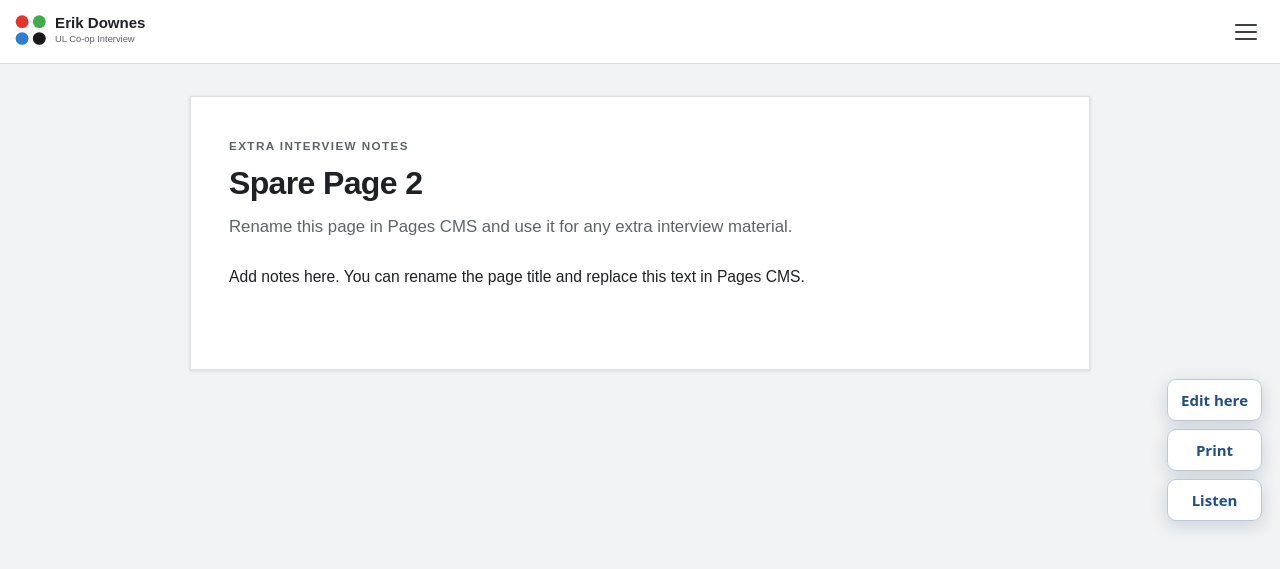
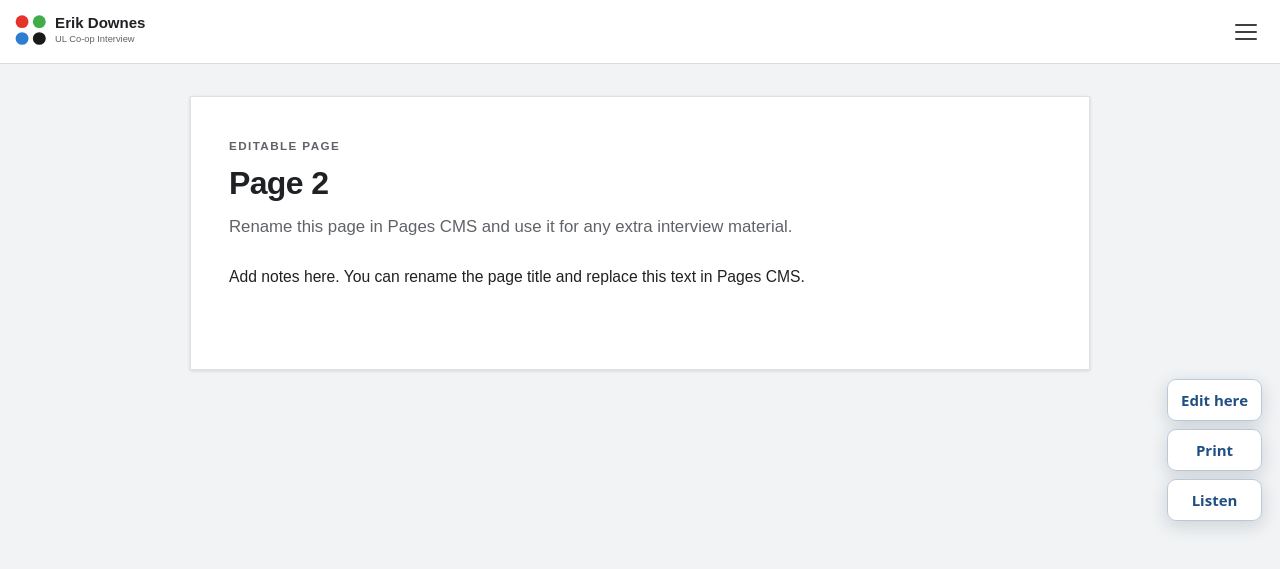
Before and after one commit to ronandownes/coop, a Jekyll site: the page built from spare-2.md, in a window 1280 px wide. Shown: the top 569 px of the page. Built offline with Jekyll 4.4.1, drawn with Linux system fonts in a browser that asks for light colours.

Commit message:
Rename spare page 2 for easy reuse

```diff
--- a/spare-2.md
+++ b/spare-2.md
@@ -1,7 +1,7 @@
 ---
 layout: doc
-title: Spare Page 2
-eyebrow: EXTRA INTERVIEW NOTES
+title: Page 2
+eyebrow: EDITABLE PAGE
 intro: Rename this page in Pages CMS and use it for any extra interview material.
 ---
 
```
